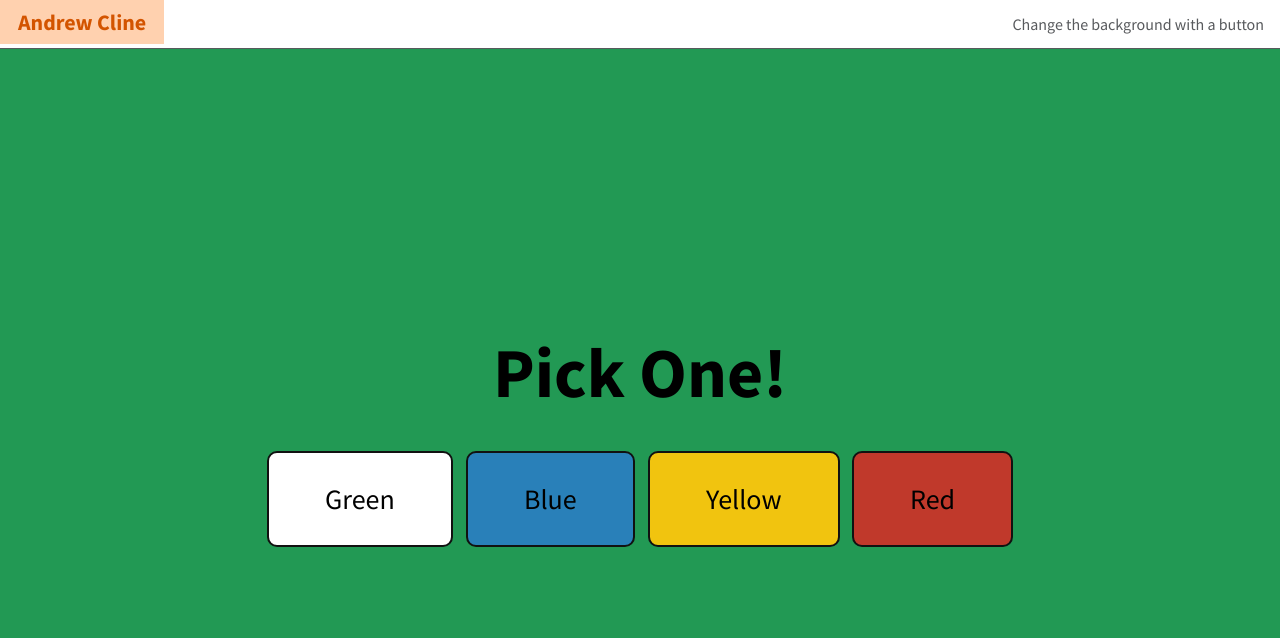
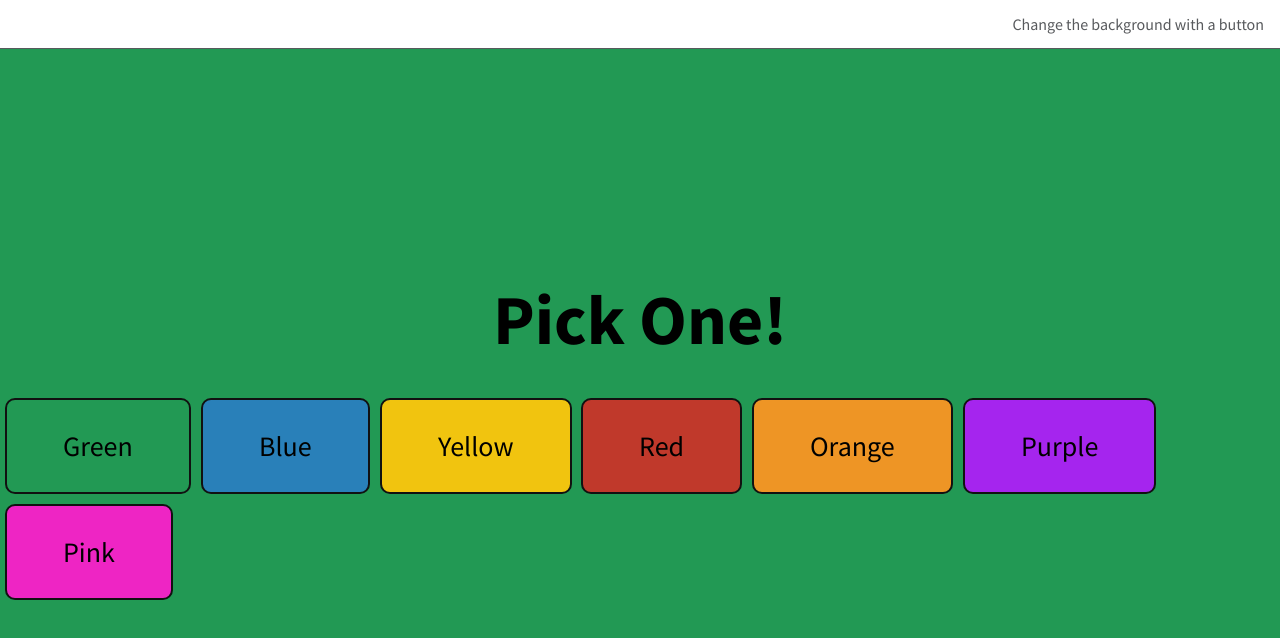
Before and after one commit to theAndrewCline/buttonPractice, a plain HTML site: page index.html in a window 1280 px wide. Both pictures are taken after a click on the button "Green". Drawn offline with Linux system fonts and the light colour scheme.

Commit message:
feat: add purple, pink, and orange
per jack jack's request

```diff
--- a/index.html
+++ b/index.html
@@ -1,33 +1,28 @@
-<!DOCTYPE html>
+<!doctype html>
 <html>
   <head>
-  <meta charset="utf-8">
-  <meta name="viewport" content="width=device-width">
-  <link rel="styleshet" href ="normalize.css" type="text/css">
-  <link rel="stylesheet" href="style.css" type="text/css">
-  <link rel="stylesheet" href="animate.css" type="text/css">
-  <link href="https://fonts.googleapis.com/css?family=Source+Sans+Pro:200,400,700" rel="stylesheet">
+    <meta charset="utf-8" />
+    <meta name="viewport" content="width=device-width" />
+    <link rel="styleshet" href="normalize.css" type="text/css" />
+    <link rel="stylesheet" href="style.css" type="text/css" />
+    <link rel="stylesheet" href="animate.css" type="text/css" />
+    <link
+      href="https://fonts.googleapis.com/css?family=Source+Sans+Pro:200,400,700"
+      rel="stylesheet"
+    />
     <title>Button Practice</title>
   </head>
   <body>
     <nav>
       <ul>
-        <li class="title">Andrew Cline</li>
         <li><a>Change the background with a button</a></li>
       </ul>
     </nav>
     <div class="background">
       <div class="stuff"></div>
       <h1 class="animated bounceIn">Pick One!</h1>
-  <div class="btn-cont">
-    <button class="btn btn-green" type="button" name="button">Green</button>
-    <button class="btn btn-blue" type="button" name="button">Blue</button>
-    <button class="btn btn-yellow" type="button" name="button">Yellow</button>
-    <button class="btn btn-red" type="button" name="button">Red</button>
+      <div class="btn-cont"></div>
     </div>
-  </div>
-  <script type="text/javascript" src="script.js">
-
-  </script>
+    <script type="text/javascript" src="script.js"></script>
   </body>
 </html>
--- a/script.js
+++ b/script.js
@@ -1,69 +1,82 @@
-var greenBtn = document.querySelector(".btn-green");
-var blueBtn = document.querySelector(".btn-blue");
-var yellowBtn = document.querySelector(".btn-yellow");
-var redBtn = document.querySelector(".btn-red");
-var background = document.querySelector(".background");
-var currentColor = "";
-var stuff = document.querySelector(".stuff");
+/**
+ * HELPERS
+ **/
 
-setTimeout(function() {
-  greenBtn.classList.add("animated","pulse")
-}, 250)
+/**
+ * @param {string} clickColor
+ */
+const checkColor = (clickColor) =>
+  rgbToHex(background.style.background).toLowerCase() ===
+  clickColor.toLowerCase();
 
-setTimeout(function() {
-  blueBtn.classList.add("animated","pulse")
-}, 500)
+/**
+ * @param {string} rgb
+ */
+function rgbToHex(rgb) {
+  let sep = rgb.indexOf(",") > -1 ? "," : " ";
+  // Turn "rgb(r, g, b)" into [r, g, b]
+  rgb = rgb.substr(4).split(")")[0].split(sep);
 
-setTimeout(function() {
-  yellowBtn.classList.add("animated","pulse")
-}, 750)
-setTimeout(function() {
-  redBtn.classList.add("animated","pulse")
-}, 1000)
+  let r = (+rgb[0]).toString(16),
+    g = (+rgb[1]).toString(16),
+    b = (+rgb[2]).toString(16);
 
-greenBtn.onclick = function() {
-  if (checkColor("rgb(34, 153, 84)")) {}
-  else {
-    background.style.background = "#229954"
-  }
-  setCurrentColor()
-}
-blueBtn.onclick = function() {
-  if(checkColor("rgb(41, 128, 185)")) {}
-  else {
-    background.style.background = "#2980B9"
-  }
-  setCurrentColor()
-}
-yellowBtn.onclick = function() {
-  if(checkColor("rgb(241, 196, 15)")) {}
-  else {
-    background.style.background = "#F1C40F"
-  }
-  setCurrentColor()
-}
-redBtn.onclick = function() {
-  if(checkColor("rgb(192, 57, 43)")){}
-  else {
-  background.style.background = "#C0392B"
-  }
-  setCurrentColor()
+  if (r.length == 1) r = "0" + r;
+  if (g.length == 1) g = "0" + g;
+  if (b.length == 1) b = "0" + b;
+
+  return "#" + r + g + b;
 }
 
-function checkColor(clickColor) {
-  console.log(currentColor, clickColor)
-  if (currentColor === clickColor) {
-    background.style.background = "#FFF"
-    return true
+/**
+ * MAIN
+ **/
+
+const createButton = (colorName, hex) => {
+  const btn = document.createElement("button");
+
+  btn.id = colorName.toLowerCase();
+  btn.innerText = colorName;
+  btn.style.background = hex;
+  btn.onclick = switchColor(hex);
+  btn.classList = "btn";
+
+  return btn;
+};
+
+const btnContainer = document.querySelector(".btn-cont");
+const background = document.querySelector(".background");
+
+const stuff = document.querySelector(".stuff");
+
+const switchColor = (/** @type {string} */ hex) => () => {
+  if (checkColor(hex)) {
+    background.style.background = "#FFFFFF";
+  } else {
+    background.style.background = hex;
   }
-  else {
-    return false
-  }
-}
+};
 
-function setCurrentColor() {
-  currentColor = background.style.background;
-}
-stuff.onclick = function() {
-  background.style.background = "#FFF"
-}
+const buttons = [
+  createButton("Green", "#229954"),
+  createButton("Blue", "#2980B9"),
+  createButton("Yellow", "#F1C40F"),
+  createButton("Red", "#C0392B"),
+  createButton("Orange", "#ee9525"),
+  createButton("Purple", "#a525ee"),
+  createButton("Pink", "#ee25c4"),
+];
+
+buttons.forEach((btn) => {
+  btnContainer.appendChild(btn);
+});
+
+stuff.onclick = function () {
+  background.style.background = "#FFFFFF";
+};
+
+buttons.forEach((btn, i) => {
+  setTimeout(() => {
+    btn.classList.add("animated", "pulse");
+  }, 250 * i);
+});
--- a/style.css
+++ b/style.css
@@ -87,19 +87,6 @@ nav > ul > li > a:hover, nav > ul > .title:hover {
   background-color: #FFF;
   outline: none;
 }
-.btn-green {
-  background-color: #229954;
-}
-.btn-blue {
-  background-color: #2980B9;
-}
-.btn-yellow {
-  background-color: #F1C40F;
-}
-.btn-red {
-  background-color: #C0392B;
-}
-
 
 h1 {
   font-size: 70px;
```
Lines whose indentation alone changed are shown as unchanged.
